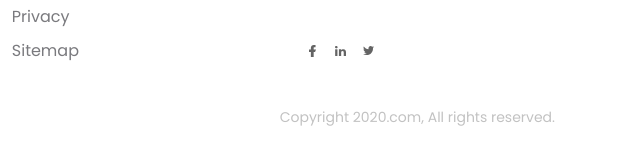
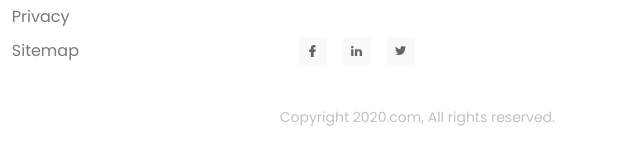
Before and after one commit to DatTranConggg/HTML_CSS_PRO_01, a plain HTML site: page index.html in a window 1280 px wide. Shown: the part 4108-4275 px from the top of the page, 640-1280 px from the left. Drawn offline with Linux system fonts and the light colour scheme.

Commit message:
fix socials link

```diff
--- a/assets/css/style.css
+++ b/assets/css/style.css
@@ -549,6 +549,8 @@ a {
   margin-top: 40px;
 }
 .footer .social-link {
+  margin-right: 16px;
+  background-color: #F9F9F9;
   display: flex;
   justify-content: center;
   align-items: center;
```
